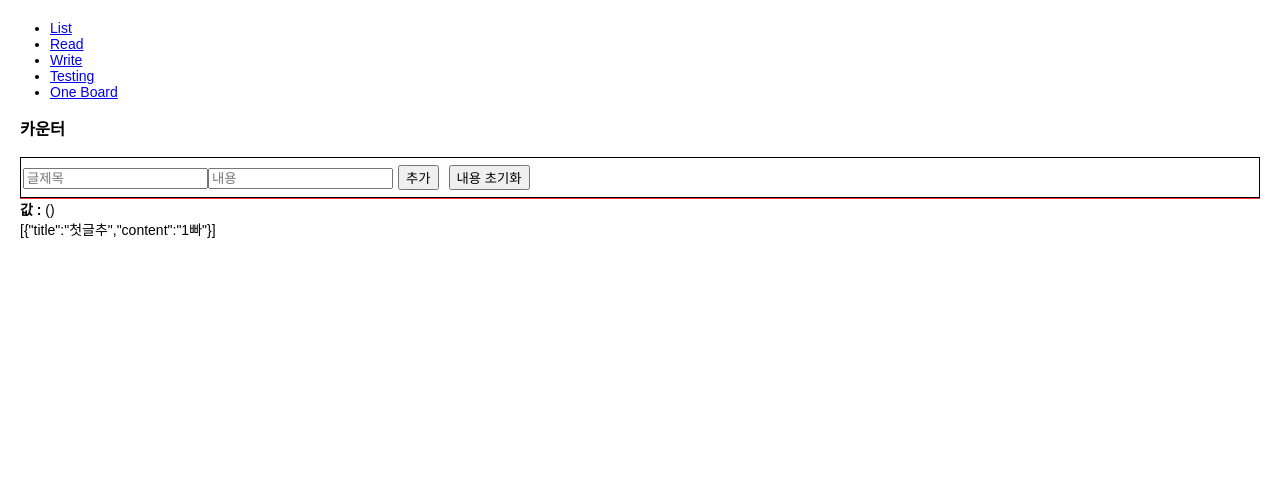
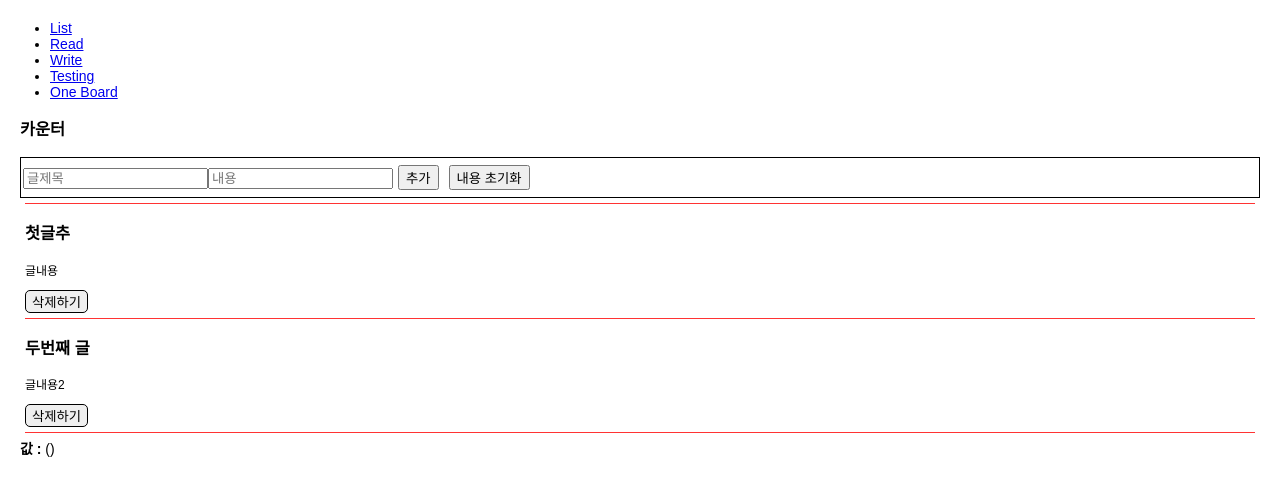
Before and after one commit to SlimeySlime/react-gh-pages, a React (Create React App) app: page /oneboard in a window 1280 px wide. Shown: the top 496 px of the page. Built offline with nearby package versions, Linux system fonts and the light colour scheme.

Commit message:
post (push)

```diff
--- a/src/Board/OnePageBoard.js
+++ b/src/Board/OnePageBoard.js
@@ -20,21 +20,30 @@ const Input = styled.div`
     }
 `
 const ListItem = styled.div`
+    margin : 5px;
     border-top : 1px solid #f33;
     p {
         font-size : 12px;
     }
+    button {
+        border : 1px solid;
+        border-radius : 5px;
+    }
 `
 
 function OnePageBoard (){
-    const [boardData, setBoard] = useState({
-        board : [
-            {
-                title : "첫글추",
-                content : "1빠",
-            }
-        ],
-    })
+    const [boardData, setBoard] = useState([
+
+        {
+            title : "첫글추",
+            content : "글내용",
+        },
+        {
+            title : "두번째 글",
+            content : "글내용2",
+        }
+
+    ]);
     const [inputs, setInputs] = useState(
         {
             title : '',
@@ -45,24 +54,25 @@ function OnePageBoard (){
     const { board } = boardData;
     const nameInput = useRef();
 
+    // onChange : 즉시 value에 반영
     const onChange = e => {
         // e : syntheticBaseEvent / 수많은 이벤트 데이터의 집합.
         // 그 중에 target에는 value(값)과 name(블록name) 등 등 target 블록의 값들이 담겨져있음
         const {value, name} = e.target;
         setInputs({
-            ...inputs,
-            [name] : value,
-            // e.target 값의 name이 title 이면 [title] : value
-            // target name이 content면 [content] : value
+            ...inputs,          // e.target 값의 name이 title 이면 [title] : value
+            [name] : value,     // target name이 content면 [content] : value
         });
     }
+    // 게시글 쓰기
     const post = e => {
         const {value, name} = e.target;
         const newBoard = {
             title,
             content,
         }
-        setBoard(board.concat(newBoard));
+        // setBoard(board.concat(newBoard));
+        setBoard([...boardData, newBoard]);
 
         setInputs({
             title : '',
@@ -88,14 +98,15 @@ function OnePageBoard (){
                 <Button onClick={post}> 추가 </Button>
                 <Button onClick={resetInput}> 내용 초기화 </Button>
             </Input>
-            {/* {board.map( (item) => {
+            {boardData.map( (item) => {
                 return (
                     <ListItem key={item.key}>
                         <h3>{item.title}</h3>
                         <p>{item.content}</p>
+                        <button>삭제하기</button>
                     </ListItem>
                 );
-            })} */}
+            })}
             <ListItem>
 
             </ListItem>
```
